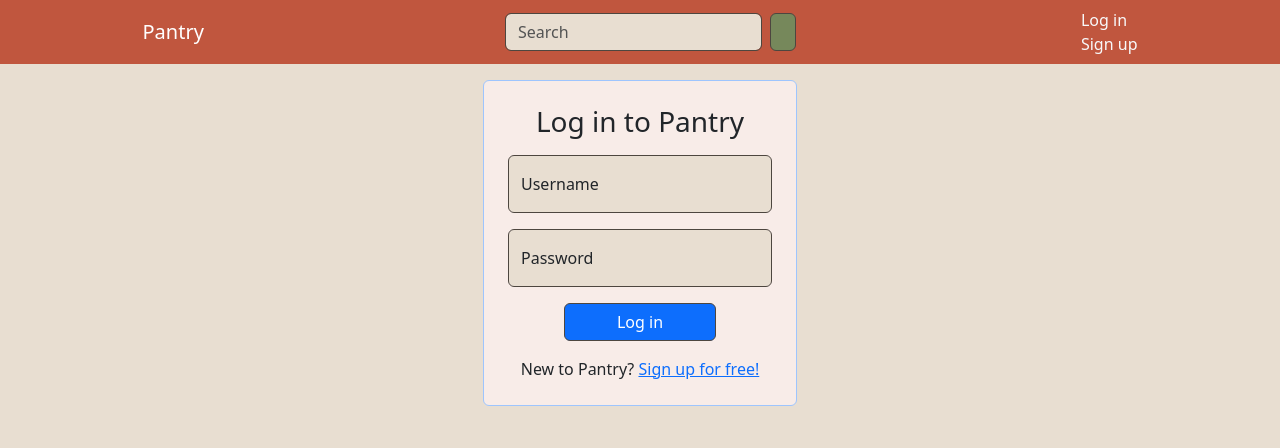
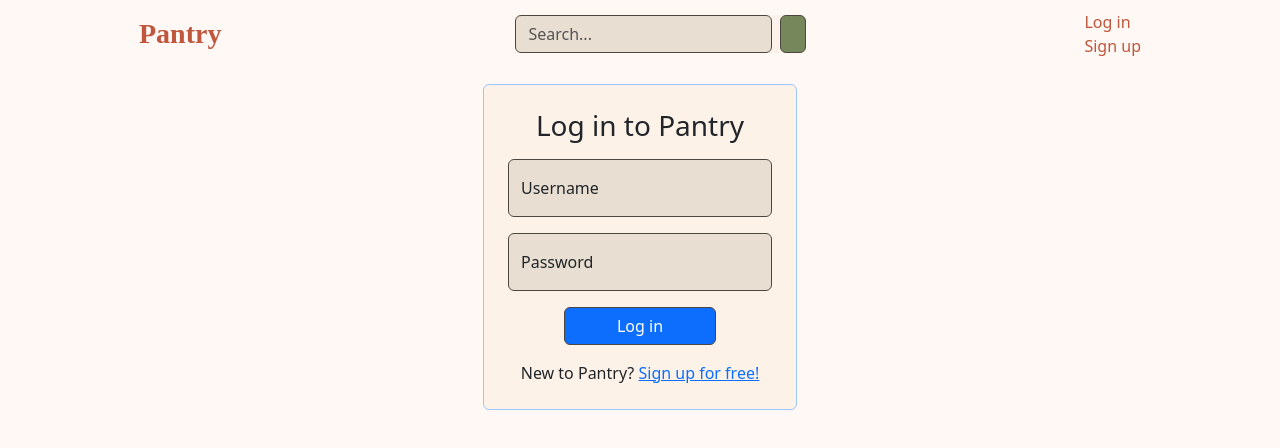
Before and after one commit to daltonoswald/pantry, a React (Vite) app in the folder frontend/: page /login in a window 1280 px wide. Shown: the top 448 px of the page. Built offline with nearby package versions, Linux system fonts and the light colour scheme.

Commit message:
css changes for overall design

```diff
--- a/frontend/src/components/Header.jsx
+++ b/frontend/src/components/Header.jsx
@@ -30,18 +30,18 @@ export default function Header() {
 
     return (
         <>
-        <Navbar sticky='top' expand='lg' className='pantry-primary mb-3 d-flex justify-content-around' >
+        <Navbar sticky='top' expand='lg' className='pantry-heading mb-3 d-flex justify-content-around' >
             {/* <Container fluid className='pantry-primary mx-2'> */}
                 <Row>
-                    <Navbar.Brand className='pantry-primary' as={Link} to='/'>Pantry</Navbar.Brand>
+                    <Navbar.Brand as={Link} to='/'>Pantry</Navbar.Brand>
                 </Row>
                 <Row>
                     <Col>
-                        <Form className='d-flex pantry-primary' onSubmit={handleNavSearch}>
+                        <Form className='d-flex' onSubmit={handleNavSearch}>
                             <Form.Control
                                 type='search'
                                 name='query'
-                                placeholder='Search'
+                                placeholder='Search...'
                                 className='me-2'
                                 defaultValue={query || ''}
                                 aria-label='Search'
@@ -52,7 +52,7 @@ export default function Header() {
                         </Form>
                     </Col>
                 </Row>
-                <Row className='text-light pantry-primary'>
+                <Row className='text-light pantry-heading'>
                     {!token && (
                         <Col>
                             <Col>
@@ -69,12 +69,12 @@ export default function Header() {
                     )}
                     {token && (
                         <Col md='auto' className='d-flex align-items-center'>
-                            <NavDropdown title={username} className='pantry-primary' >
-                                <NavDropdown.Item as={Link} to={`/user/${username}`} className='pantry-primary'>{username}</NavDropdown.Item>
-                                <NavDropdown.Item as={Link} to={'/search'} reloadDocument className='pantry-primary'>Search</NavDropdown.Item>
-                                <NavDropdown.Item as={Link} to={'/new-recipe'} className='pantry-primary'>New Recipe</NavDropdown.Item>
-                                <NavDropdown.Item onClick={handleOpenNewPantryItem} className='pantry-primary'>New Pantry Item</NavDropdown.Item>
-                                <NavDropdown.Item onClick={logout} className='pantry-primary'>Logout</NavDropdown.Item>
+                            <NavDropdown title={username} className='pantry-heading' >
+                                <NavDropdown.Item as={Link} to={`/user/${username}`} className='pantry-heading'>{username}</NavDropdown.Item>
+                                <NavDropdown.Item as={Link} to={'/search'} reloadDocument className='pantry-heading'>Search</NavDropdown.Item>
+                                <NavDropdown.Item as={Link} to={'/new-recipe'} className='pantry-heading'>New Recipe</NavDropdown.Item>
+                                <NavDropdown.Item onClick={handleOpenNewPantryItem} className='pantry-heading'>New Pantry Item</NavDropdown.Item>
+                                <NavDropdown.Item onClick={logout} className='pantry-heading'>Logout</NavDropdown.Item>
                             </NavDropdown>
                         </Col>
                     )}
--- a/frontend/src/main.styles.css
+++ b/frontend/src/main.styles.css
@@ -11,26 +11,31 @@
     --secondary: #76885B;
     --tetriary: #E8DED1;
     --neutral: #4D463F;
+    --background: #fff8f4;
+    --background-deeper: #fdf2e8;
+    --card: rgba(253, 242, 232, 0.95);
 }
 
 .app {
     min-height: 100vh;
-    background-color: var(--tetriary);
+    background-color: var(--background);
 }
 
 .main-content {
     width: 80%;
 }
 
-.pantry-primary,
+.pantry-primary {
+    background-color: var(--primary);
+}
+
+
 .dropdown-menu.show {
-    color: white;
-    background-color: #C0563E;
+    background-color: var(--background-deeper);
 }
 
 .dropdown-item:hover {
-    background-color: #A03F29;
-    color: white;
+    background-color: rgba(240, 229, 219, 0.95);
 }
 
 .pantry-primary-subtle {
@@ -47,6 +52,20 @@
 
 .pantry-tertiary {
     background-color: #E8DED1;
+}
+
+.pantry-heading {
+    background-color: rgba(255, 248, 244, 0.7);
+    color: var(--primary) !important;
+    backdrop-filter: blur(20px);
+    -webkit-backdrop-filter: 20px;
+}
+
+.navbar-brand {
+    color: var(--primary) !important;
+    font-family: 'Times New Roman', Times, serif;
+    font-weight: 700;
+    font-size: 1.75rem;
 }
 
 p {
@@ -79,7 +98,7 @@ p {
 
 .card,
 form {
-    background-color: #f8ece8;
+    background-color: var(--card);
 }
 
 .form-control,
```
